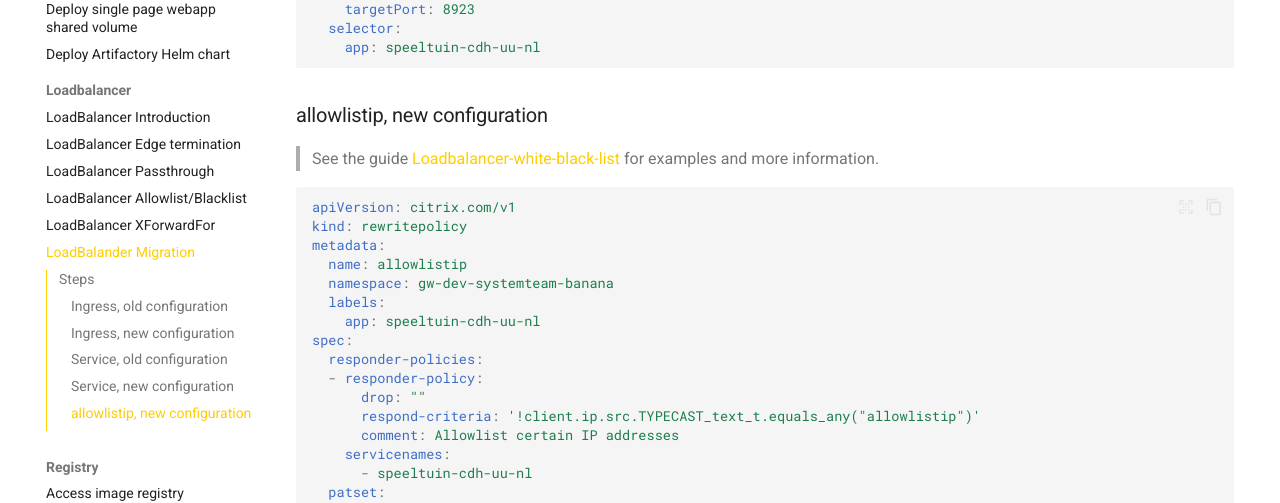
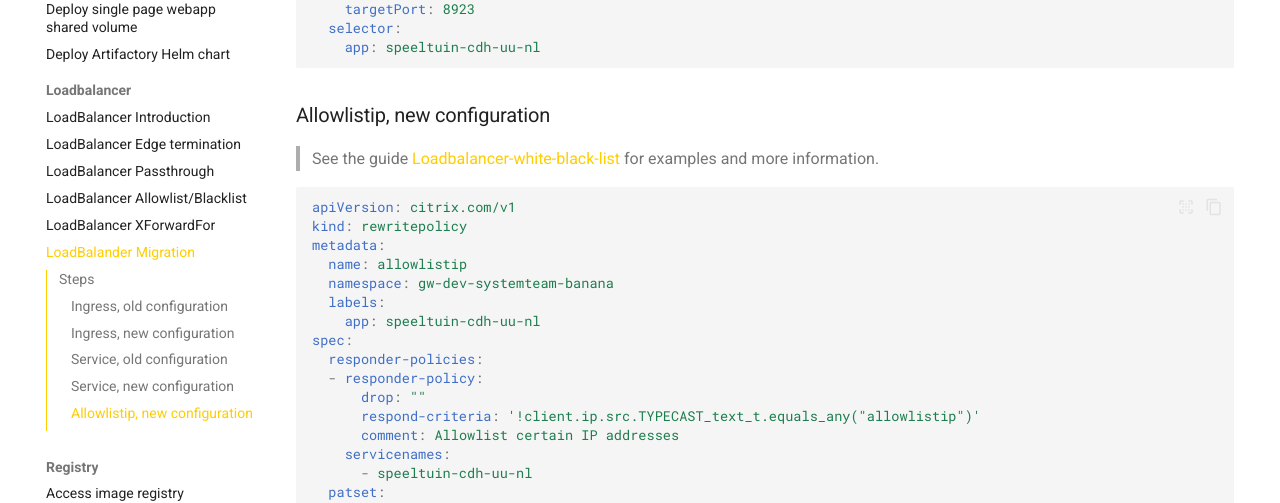
Before and after one commit to UtrechtUniversity/containerplatform-docs, an MkDocs documentation site: the page built from docs/content/guides/loadbalancer-migration.md, in a window 1280 px wide and 900 px high, scrolled down 2227 px. Shown: the part 192-695 px from the top of the window. Built offline with MkDocs 1.6.1 and Material for MkDocs 9.7.7, drawn with Linux system fonts in a browser that asks for light colours.

````diff
--- a/docs/content/guides/loadbalancer-migration.md
+++ b/docs/content/guides/loadbalancer-migration.md
@@ -110,7 +110,7 @@ spec:
     app: speeltuin-cdh-uu-nl
 ```
 
-### allowlistip, new configuration
+### Allowlistip, new configuration
 > See the guide [Loadbalancer-white-black-list](loadbalancer-white-black-list.md) for examples and more information.
 
 ```yaml
````
